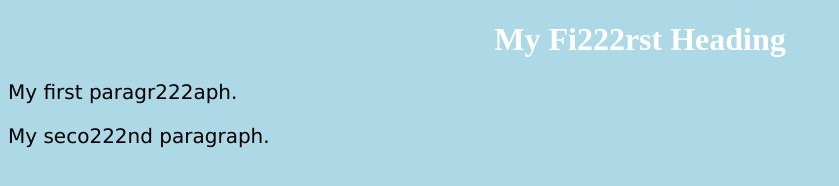
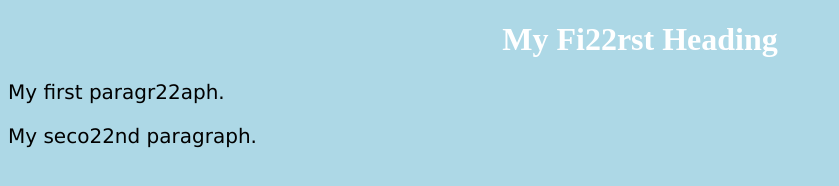
Before and after one commit to Feedotheman/first_project, a plain HTML site: page web_pages/second1.html in a window 1280 px wide. Shown: the whole page, without its empty margins (0-839 px from the left). Drawn offline with Linux system fonts and the light colour scheme.

Commit message:
new text of second1

```diff
--- a/web_pages/second1.html
+++ b/web_pages/second1.html
@@ -9,9 +9,9 @@
 </head>
 <body>
 
-    <h1>My Fi222rst Heading</h1>
-    <p>My first paragr222aph.</p>
-    <p>My seco222nd paragraph.</p>
+    <h1>My Fi22rst Heading</h1>
+    <p>My first paragr22aph.</p>
+    <p>My seco22nd paragraph.</p>
 
 </body>
 </html>
```
